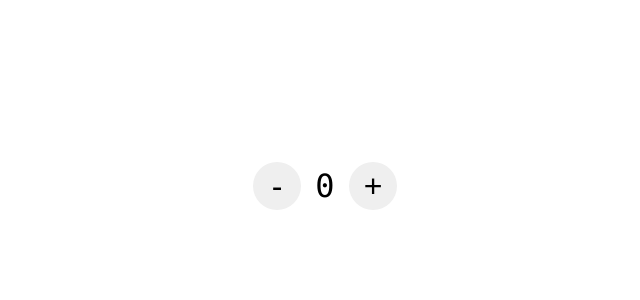
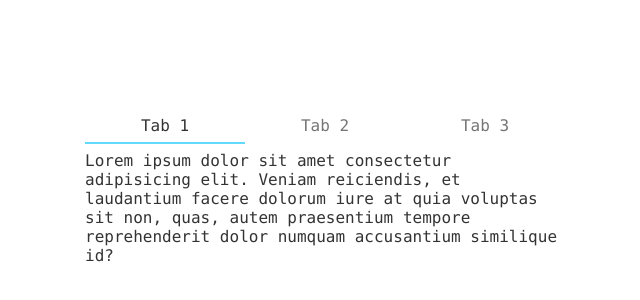
Before and after one commit to evgenymyltsev/react-patterns, a React (Create React App) app: page / in a window 1280 px wide. Shown: the part 214-514 px from the top of the page, without its empty margins (315-955 px from the left). Built offline with nearby package versions, Linux system fonts and the light colour scheme.

Commit message:
add compound component

```diff
--- a/src/App.js
+++ b/src/App.js
@@ -1,11 +1,23 @@
 import React from 'react';
 
-import Counter from './components/Counter';
+import Tabs from './components/Tabs';
 
 export default class App extends React.Component {
     render() {
         return (
-            <Counter />
+            <Tabs>
+                <Tabs.Tab title="Tab 1">
+                    Lorem ipsum dolor sit amet consectetur adipisicing elit. Veniam reiciendis, et laudantium facere dolorum iure at quia voluptas sit non, quas, autem praesentium tempore reprehenderit dolor numquam accusantium similique id?
+                </Tabs.Tab>
+
+                <Tabs.Tab title="Tab 2">
+                    Lorem ipsum dolor sit amet consectetur adipisicing elit. Itaque blanditiis quam odit rem magnam! Numquam necessitatibus dolore eius non in nemo ut nulla harum sit voluptates, tempora ipsum aut vitae!
+                </Tabs.Tab>
+
+                <Tabs.Tab title="Tab 3">
+                    Lorem ipsum dolor sit amet consectetur adipisicing elit. Repudiandae perspiciatis ad nemo quae voluptates unde natus amet error mollitia, aut consectetur minima sunt! Atque, maiores excepturi! Quis cumque facere dolores.
+                </Tabs.Tab>
+            </Tabs>
         );
     }
 }
--- a/src/components/Counter/index.css
+++ /dev/null
@@ -1,24 +0,0 @@
-.counter {
-    display: flex;
-    align-items: center;
-}
-
-.counter span {
-    width: 48px;
-    text-align: center;
-    font-size: 2rem;
-}
-
-.counter button {
-    border-radius: 100%;
-    border: none;
-    width: 48px;
-    height: 48px;
-    font-size: 2rem;
-    outline: none;
-    cursor: pointer;
-}
-
-.counter button:hover {
-    background-color: lightgray;
-}
--- a/src/components/Counter/index.js
+++ /dev/null
@@ -1,25 +0,0 @@
-import React from 'react';
-
-import './index.css';
-
-class Counter extends React.Component {
-    state = {
-        count: 0
-    };
-
-    increment = () => this.setState(state => ({ count: state.count + 1 }));
-
-    decrement = () => this.setState(state => ({ count: state.count - 1 }));
-
-    render() {
-        return (
-            <div className="counter">
-                <button onClick={this.decrement}>-</button>
-                <span>{this.state.count}</span>
-                <button onClick={this.increment}>+</button>
-            </div>
-        );
-    }
-}
-
-export default Counter;
--- /dev/null
+++ b/src/components/Tabs/index.css
@@ -0,0 +1,35 @@
+.tabs {
+    display: flex;
+    margin-bottom: .5rem;
+}
+
+.tabs .tab {
+    flex: 1;
+    display: flex;
+    justify-content: center;
+    align-items: center;
+    padding: .5rem 1rem;
+    position: relative;
+    cursor: pointer;
+    color: rgba(0, 0, 0, 0.54);
+    transition: all .2s;
+}
+
+.tabs .tab:hover {
+    background-color: rgba(158,158,158,.1);
+}
+
+.tabs .tab.active {
+    color: rgba(0, 0, 0, 0.8);
+}
+
+.tabs .tab.active::after {
+    height: 2px;
+    width: 100%;
+    display: block;
+    content: " ";
+    bottom: -1px;
+    left: 0;
+    position: absolute;
+    background: #61dafb;
+}
--- /dev/null
+++ b/src/components/Tabs/index.js
@@ -0,0 +1,37 @@
+import React from 'react';
+
+import './index.css';
+
+const Tab = ({ active, title, ...props }) =>
+    <a className={`tab${active ? ' active' : ''}`} {...props}>{title}</a>;
+
+export default class Tabs extends React.Component {
+    static Tab = Tab;
+
+    state = {
+        activeTabIndex: 0
+    };
+
+    handleClick = index => this.setState({ activeTabIndex: index });
+
+    isActive = index => index === this.state.activeTabIndex;
+
+    render() {
+        return (
+            <React.Fragment>
+                <nav className="tabs">
+                    {React.Children.map(this.props.children, (child, index) =>
+                        React.cloneElement(child, {
+                            active: this.isActive(index),
+                            onClick:() => this.handleClick(index)
+                        }, child.props.title)
+                    )}
+                </nav>
+
+                {React.Children.map(this.props.children, (child, index) =>
+                    this.isActive(index) && <section>{child.props.children}</section>
+                )}
+            </React.Fragment>
+        );
+    }
+}
--- a/src/index.css
+++ b/src/index.css
@@ -8,4 +8,9 @@ body {
   display: flex;
   justify-content: center;
   align-items: center;
+  color: rgba(0, 0, 0, 0.8);
 }
+
+#root {
+  max-width: 480px;
+}
```
